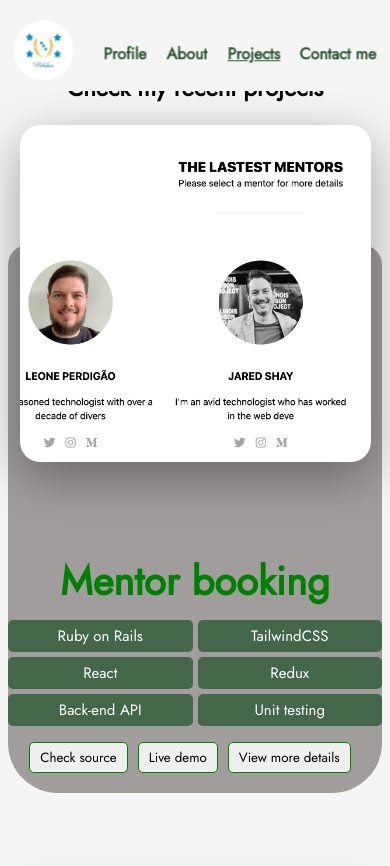
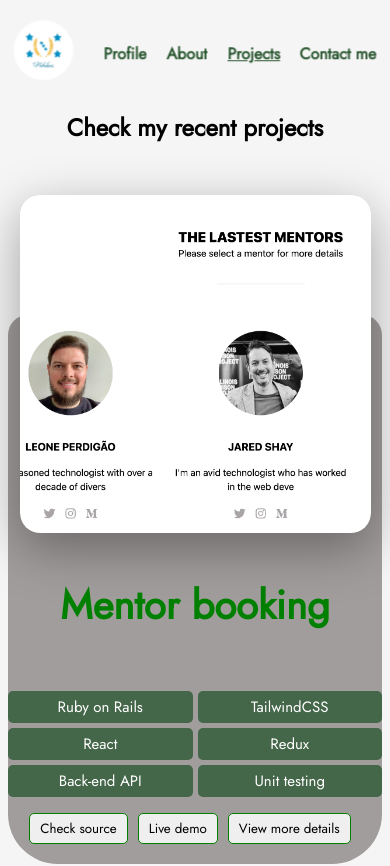
Before and after one commit to hakichris/Christian-portfolio, a React (Create React App) app: page /Project in a window 390 px wide. Shown: the top 866 px of the page. Built offline with nearby package versions, Linux system fonts and the light colour scheme.

Commit message:
Update card.css

```diff
--- a/src/CSS/card.css
+++ b/src/CSS/card.css
@@ -14,7 +14,7 @@ section {
   display: flex;
   flex-direction: column;
   align-items: center;
-  margin-top: 50px;
+  margin-top: 30px;
   text-align: center;
 }
 
@@ -33,6 +33,11 @@ section {
   align-items: center;
   flex-wrap: wrap;
   gap: 50px;
+}
+
+.card-container h1 {
+  margin-bottom: 50px;
+  margin-top: 0;
 }
 
 .card {
@@ -205,12 +210,20 @@ p {
     justify-content: space-between;
   }
 
+  section {
+    margin-top: 80px;
+  }
 
   .card {
     flex-basis: calc(100% - 50px);
     margin-left: auto;
     margin-right: auto;
     margin-bottom: 50px;
+  }
+
+  .card-container h1 {
+    margin-bottom: 50px;
+    margin-top: 30px;
   }
 
   .imgbox {
```
